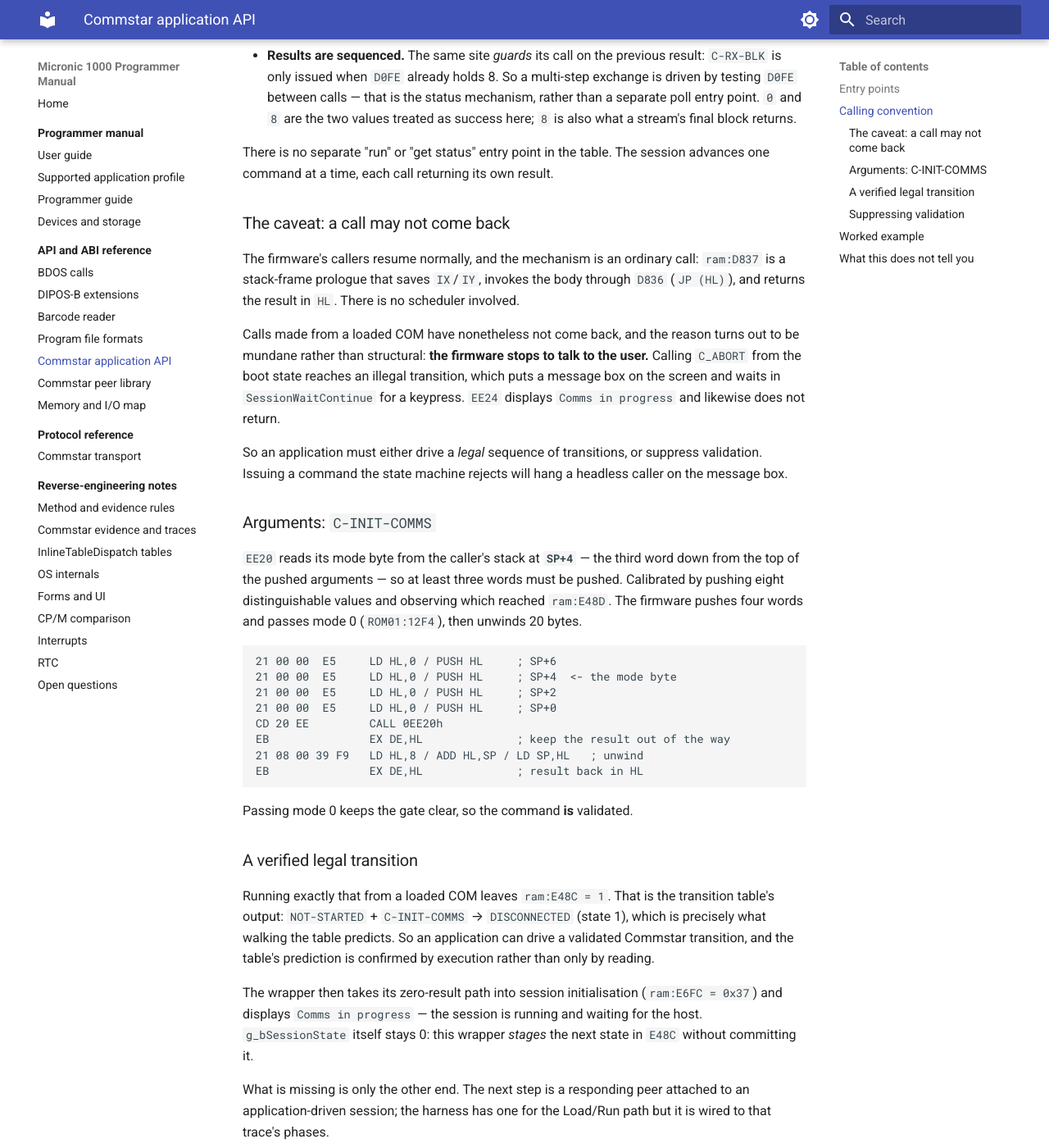
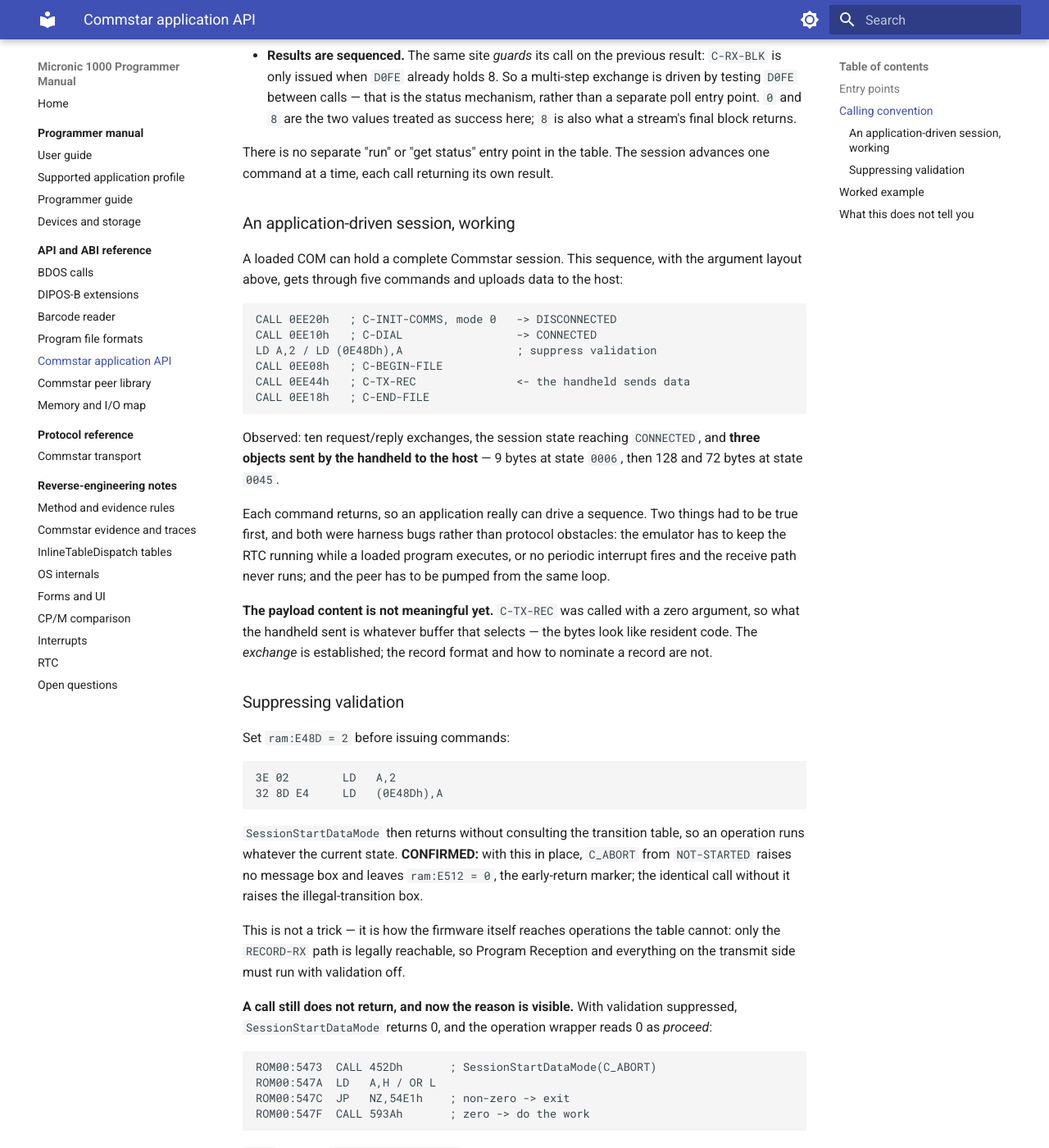
Before and after one commit to philpem/micronic1000, an MkDocs documentation site: the page built from doc/reference/commstar-api.md, in a window 1280 px wide and 1400 px high, scrolled down 2184 px. Shown: the whole window at 82% size. Built offline with MkDocs 1.6.1 and Material for MkDocs 9.7.7, drawn with Linux system fonts in a browser that asks for light colours.

Commit message:
Achieve a handheld-to-host Commstar transfer from an application
Built --watch-pc and used it to find the stall. It was the harness, not the
firmware, and fixing it produced the transfer this project has been after.

--watch-pc takes comma-separated hex addresses and uses real breakpoints,
reporting bank and registers at each hit. It is the instrument the W
counters could never be -- those sample pc between emulator slices and read
zero even on a route that demonstrably transmits. Two caveats recorded: it
matches raw addresses regardless of bank, so ROM00:2FBD and ROM01:2FBD are
conflated, and heavy watching perturbs timing because every breakpoint ends
a slice.

ROOT CAUSE. run_loaded_program executes a loaded COM in its own loop, and
that loop never called advance_rtc. With no RTC the periodic interrupt
never fires, so Link_IrqPollArmOrService never runs, so the receive path
never runs -- the handheld could transmit but never hear the reply. The
--watch-pc reporting and the peer pump were also only in the main loop,
which is why the peer appeared to see no traffic. All three fixed.

With that, a loaded COM driving

    C-INIT-COMMS (mode 0) -> DISCONNECTED
    C-DIAL                -> CONNECTED
    E48D = 2              (suppress validation)
    C-BEGIN-FILE / C-TX-REC / C-END-FILE

completes five commands, reaches session state CONNECTED, performs ten
request/reply exchanges, and uploads three objects to the host: 9 bytes at
state 0006, then 128 and 72 bytes at state 0045. CommstarPeer receives all
three. Every command returns, so an application really can drive a
sequence.

The state progression NOT-STARTED -> DISCONNECTED -> CONNECTED is exactly
what the transition table predicts for C-INIT-COMMS then C-DIAL. The table,
decoded statically weeks of commits ago, now predicts observed behaviour in
a live application-driven session.

Stated plainly because it matters: the payload content is not meaningful
yet. C-TX-REC was called with a zero argument, so the handheld sent
whatever buffer that selects -- the bytes look like resident code, not
application data. The exchange is established; the record format and how to
nominate a record are not. C-END-TX also did not complete.

Full suite green: 69 tests.

Co-Authored-By: Claude Opus 5 (1M context) <noreply@anthropic.com>
Claude-Session: https://claude.ai/code/session_01QBz9pn8cwR4hKVMeDTvs7x

````diff
--- a/doc/reference/commstar-api.md
+++ b/doc/reference/commstar-api.md
@@ -86,61 +86,35 @@ ROM01:1427  JP   Z,143Ah     ; 0 -> continue
 There is no separate "run" or "get status" entry point in the table. The
 session advances one command at a time, each call returning its own result.
 
-### The caveat: a call may not come back
+### An application-driven session, working
 
-The firmware's callers resume normally, and the mechanism is an ordinary
-call: `ram:D837` is a stack-frame prologue that saves `IX`/`IY`, invokes the
-body through `D836` (`JP (HL)`), and returns the result in `HL`. There is no
-scheduler involved.
-
-Calls made from a loaded COM have nonetheless not come back, and the reason
-turns out to be mundane rather than structural: **the firmware stops to talk
-to the user.** Calling `C_ABORT` from the boot state reaches an illegal
-transition, which puts a message box on the screen and waits in
-`SessionWaitContinue` for a keypress. `EE24` displays `Comms in progress` and
-likewise does not return.
-
-So an application must either drive a *legal* sequence of transitions, or
-suppress validation. Issuing a command the state machine rejects will hang a
-headless caller on the message box.
-
-### Arguments: `C-INIT-COMMS`
-
-`EE20` reads its mode byte from the caller's stack at **`SP+4`** — the third
-word down from the top of the pushed arguments — so at least three words must
-be pushed. Calibrated by pushing eight distinguishable values and observing
-which reached `ram:E48D`. The firmware pushes four words and passes mode 0
-(`ROM01:12F4`), then unwinds 20 bytes.
+A loaded COM can hold a complete Commstar session. This sequence, with the
+argument layout above, gets through five commands and uploads data to the
+host:
 
 ```text
-21 00 00  E5     LD HL,0 / PUSH HL     ; SP+6
-21 00 00  E5     LD HL,0 / PUSH HL     ; SP+4  <- the mode byte
-21 00 00  E5     LD HL,0 / PUSH HL     ; SP+2
-21 00 00  E5     LD HL,0 / PUSH HL     ; SP+0
-CD 20 EE         CALL 0EE20h
-EB               EX DE,HL              ; keep the result out of the way
-21 08 00 39 F9   LD HL,8 / ADD HL,SP / LD SP,HL   ; unwind
-EB               EX DE,HL              ; result back in HL
+CALL 0EE20h   ; C-INIT-COMMS, mode 0   -> DISCONNECTED
+CALL 0EE10h   ; C-DIAL                 -> CONNECTED
+LD A,2 / LD (0E48Dh),A                 ; suppress validation
+CALL 0EE08h   ; C-BEGIN-FILE
+CALL 0EE44h   ; C-TX-REC               <- the handheld sends data
+CALL 0EE18h   ; C-END-FILE
 ```
 
-Passing mode 0 keeps the gate clear, so the command **is** validated.
+Observed: ten request/reply exchanges, the session state reaching
+`CONNECTED`, and **three objects sent by the handheld to the host** — 9 bytes
+at state `0006`, then 128 and 72 bytes at state `0045`.
 
-### A verified legal transition
+Each command returns, so an application really can drive a sequence. Two
+things had to be true first, and both were harness bugs rather than protocol
+obstacles: the emulator has to keep the RTC running while a loaded program
+executes, or no periodic interrupt fires and the receive path never runs; and
+the peer has to be pumped from the same loop.
 
-Running exactly that from a loaded COM leaves `ram:E48C = 1`. That is the
-transition table's output: `NOT-STARTED` + `C-INIT-COMMS` → `DISCONNECTED`
-(state 1), which is precisely what walking the table predicts. So an
-application can drive a validated Commstar transition, and the table's
-prediction is confirmed by execution rather than only by reading.
-
-The wrapper then takes its zero-result path into session initialisation
-(`ram:E6FC = 0x37`) and displays `Comms in progress` — the session is
-running and waiting for the host. `g_bSessionState` itself stays 0: this
-wrapper *stages* the next state in `E48C` without committing it.
-
-What is missing is only the other end. The next step is a responding peer
-attached to an application-driven session; the harness has one for the
-Load/Run path but it is wired to that trace's phases.
+**The payload content is not meaningful yet.** `C-TX-REC` was called with a
+zero argument, so what the handheld sent is whatever buffer that selects —
+the bytes look like resident code. The *exchange* is established; the record
+format and how to nominate a record are not.
 
 ### Suppressing validation
 
````
Also changed, not shown: doc/protocol/commstar.md (+2 -2 lines), doc/research/TASKS.md (+34 -0 lines), 1 other file.
